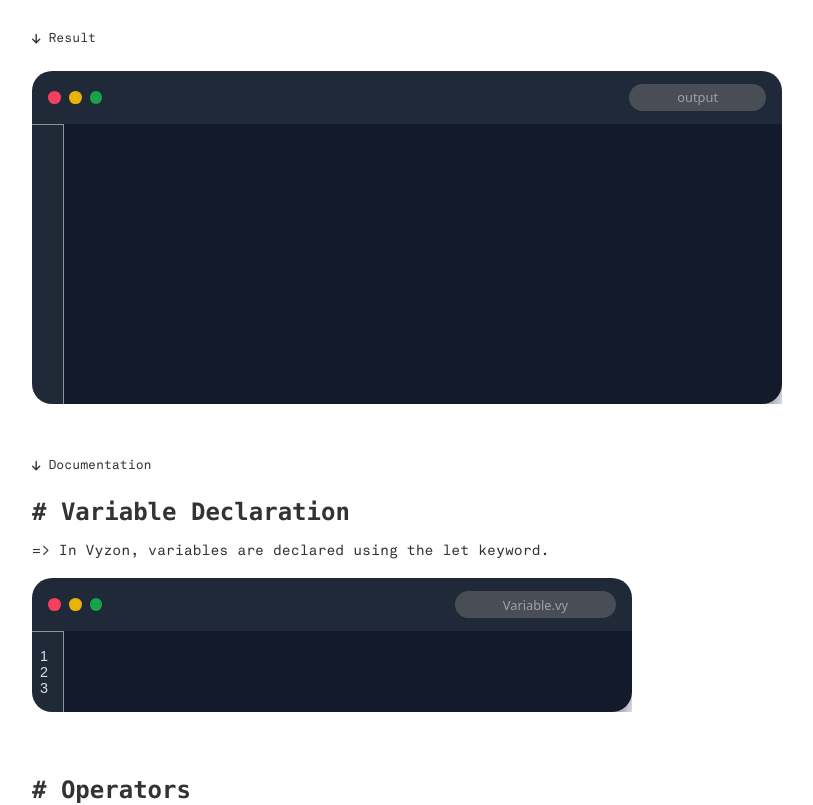
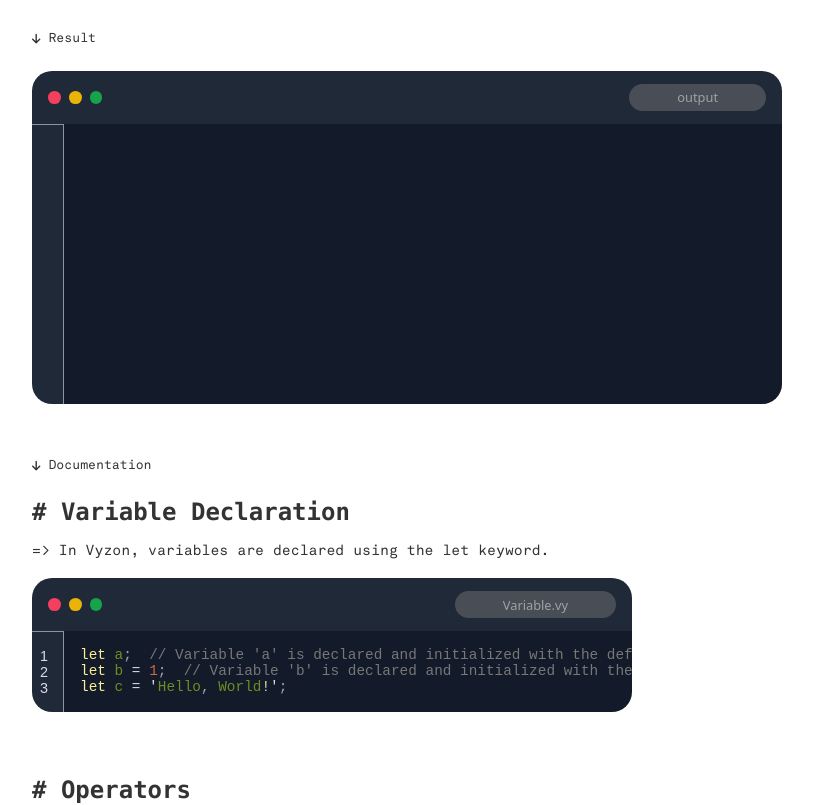
Before and after one commit to yash7xm/Vyzon_UI, a React (Vite) app: page / in a window 1280 px wide. Shown: the part 780-1585 px from the top of the page, without its empty margins (233-1046 px from the left). Built offline with nearby package versions, Linux system fonts and the light colour scheme; a web font is replaced by a local one.

Commit message:
doc n result highlight update

```diff
--- a/src/components/Editor.jsx
+++ b/src/components/Editor.jsx
@@ -21,6 +21,8 @@ export default function Editor({ disabled = false, code }) {
     useEffect(() => {
         if (disabled && code) {
             updateLineNumbers(code);
+            const highlighted = Prism.highlight(code, Prism.languages.mopl, 'mopl');
+            setHighlightedCode(highlighted);
         }
     }, [])
 
--- a/src/styles/Doc.css
+++ b/src/styles/Doc.css
@@ -72,3 +72,7 @@
 .doc .example .line-number {
     font-size: 0.9rem !important;
 }
+
+.doc .example .highlighted-code {
+    font-size: 0.9rem !important;
+}
--- a/src/styles/Editor.css
+++ b/src/styles/Editor.css
@@ -36,6 +36,7 @@
     width: 100%;
     height: 100%;
     overflow: hidden;
+    border-bottom-right-radius: 20px;
 }
 
 #codeArea {
@@ -43,7 +44,7 @@
     width: 100%;
     height: 100%;
     resize: none;
-    border-bottom-right-radius: 20px;
+    /* border-bottom-right-radius: 20px; */
     background-color: #131a29;
     border: none;
     outline: none;
@@ -83,7 +84,7 @@
     top: 0;
     margin: 0;
     /* text-rendering: geometricPrecision */
-    /* width: 100%; */
+    width: 100%;
     height: 100%;
     /* z-index: 1; */
 
@@ -94,5 +95,4 @@
     -ms-overflow-style: none;
     scrollbar-width: none;
     overflow: hidden;
-
 }
--- a/src/styles/Result.css
+++ b/src/styles/Result.css
@@ -21,3 +21,7 @@
 .result .line-numbers {
     height: 100%;
 }
+
+.result .highlighted-code {
+    font-size: 0.9rem !important;
+}
```
